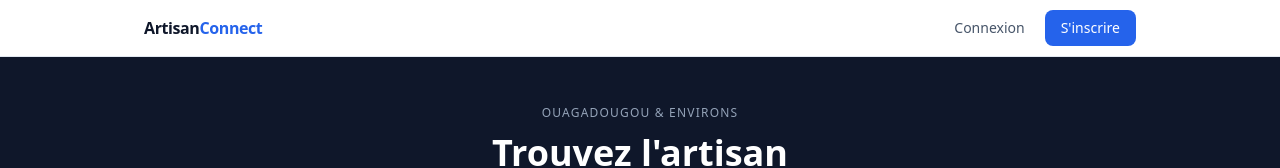
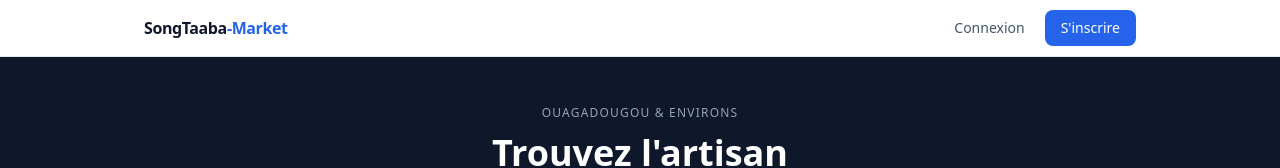
Before and after one commit to 50Kev/Artisan_Link_Hackaton, a React (Vite) app in the folder frontend/: page / in a window 1280 px wide. Shown: the top 168 px of the page. Built offline with nearby package versions, Linux system fonts and the light colour scheme; no server answers.

Commit message:
Update Navbar.jsx

```diff
--- a/frontend/src/components/Navbar.jsx
+++ b/frontend/src/components/Navbar.jsx
@@ -21,7 +21,7 @@
       <div className="max-w-5xl mx-auto px-4 h-14 flex items-center justify-between">
 
         <Link to="/" className="text-base font-bold text-slate-900 tracking-tight">
-          Artisan<span className="text-blue-600">Connect</span>
+          SongTaaba<span className="text-blue-600">-Market</span>
         </Link>
 
         {/* Desktop */}
```
